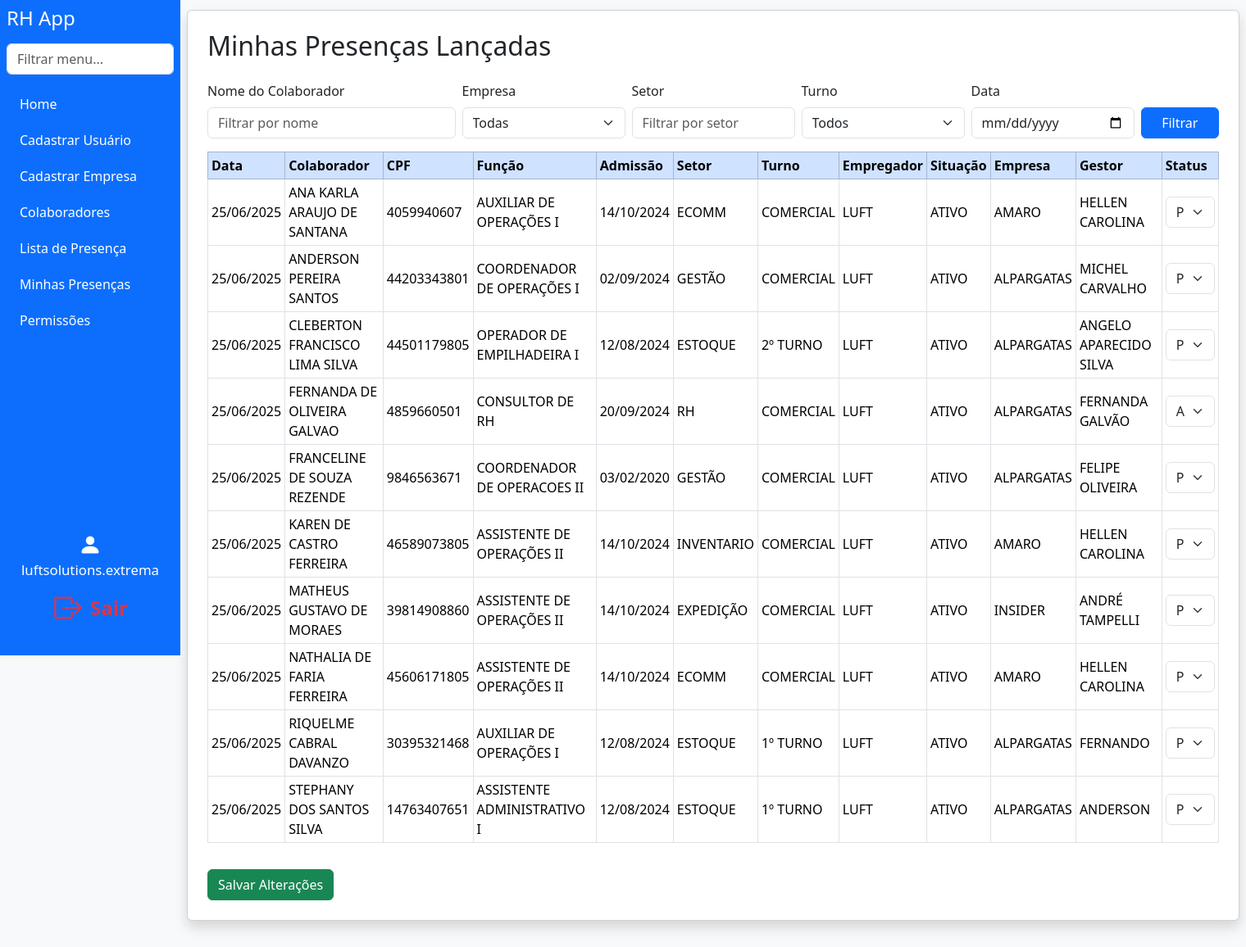
After one commit to Andersonps-dev/AppRH, a Flask app: page /minhas_presencas in a window 1520 px wide. The commit adds this page. Shown: the whole page at 82% size. Run offline with Flask 3, Linux system fonts and the light colour scheme; a user stored in the database is signed in; parts of the project's set-up code (start-up, migrations or seed data) failed here and were passed over.

Commit message:
Add 'Minhas Presenças' feature with filtering options; update navbar and create new template for presence management.

```diff
--- a/app-login/app.py
+++ b/app-login/app.py
@@ -545,6 +545,65 @@ def lista_presenca():
         data_selecionada=data_selecionada
     )
 
+@app.route('/minhas_presencas', methods=['GET', 'POST'])
+def minhas_presencas():
+    if g.user is None:
+        return redirect(url_for('login'))
+
+    # Filtros
+    filtro_nome = request.args.get('filtro_nome', '')
+    filtro_empresa = request.args.get('filtro_empresa', '')
+    filtro_setor = request.args.get('filtro_setor', '')
+    filtro_turno = request.args.get('filtro_turno', '')
+    filtro_data = request.args.get('filtro_data', '')
+
+    query = Presenca.query.filter_by(usuario_id=g.user.id).join(Colaborador)
+    if filtro_nome:
+        query = query.filter(Colaborador.nome.ilike(f'%{filtro_nome}%'))
+    if filtro_empresa:
+        query = query.filter(Colaborador.empresa_id == filtro_empresa)
+    if filtro_setor:
+        query = query.filter(Colaborador.setor.ilike(f'%{filtro_setor}%'))
+    if filtro_turno:
+        query = query.filter(Colaborador.turno == filtro_turno)
+    if filtro_data:
+        try:
+            data_filtro = datetime.strptime(filtro_data, '%Y-%m-%d').date()
+            query = query.filter(Presenca.data == data_filtro)
+        except Exception:
+            pass
+
+    presencas = query.order_by(Presenca.data.desc()).all()
+    empresas = Company.query.all()
+
+    # Atualização dos status
+    if request.method == 'POST':
+        for p in presencas:
+            novo_status = request.form.get(f'status_{p.id}')
+            if novo_status and novo_status != p.status:
+                p.status = novo_status
+        db.session.commit()
+        flash('Presenças atualizadas com sucesso!')
+        return redirect(url_for('minhas_presencas',
+            filtro_nome=filtro_nome,
+            filtro_empresa=filtro_empresa,
+            filtro_setor=filtro_setor,
+            filtro_turno=filtro_turno,
+            filtro_data=filtro_data
+        ))
+
+    return render_template(
+        'minhas_presencas.html',
+        user=g.user,
+        presencas=presencas,
+        empresas=empresas,
+        filtro_nome=filtro_nome,
+        filtro_empresa=filtro_empresa,
+        filtro_setor=filtro_setor,
+        filtro_turno=filtro_turno,
+        filtro_data=filtro_data
+    )
+
 if __name__ == '__main__':
     with app.app_context():
         db.create_all()
--- /dev/null
+++ b/app-login/templates/minhas_presencas.html
@@ -0,0 +1,111 @@
+<!DOCTYPE html>
+<html lang="pt-br">
+<head>
+    <meta charset="UTF-8">
+    <title>Minhas Presenças Lançadas</title>
+    <link href="https://cdn.jsdelivr.net/npm/bootstrap@5.3.3/dist/css/bootstrap.min.css" rel="stylesheet">
+</head>
+<body class="bg-light">
+{% extends "navbar.html" %}
+{% block content %}
+<div class="card shadow p-4 mb-4">
+    <h2 class="mb-4">Minhas Presenças Lançadas</h2>
+    <form method="get" class="row align-items-end g-2 mb-3">
+        <div class="col-md-3">
+            <label for="filtro_nome" class="form-label">Nome do Colaborador</label>
+            <input type="text" class="form-control" id="filtro_nome" name="filtro_nome" value="{{ filtro_nome or '' }}" placeholder="Filtrar por nome">
+        </div>
+        <div class="col-md-2">
+            <label for="filtro_empresa" class="form-label">Empresa</label>
+            <select class="form-select" id="filtro_empresa" name="filtro_empresa">
+                <option value="">Todas</option>
+                {% for empresa in empresas %}
+                    <option value="{{ empresa.id }}" {% if filtro_empresa == empresa.id|string %}selected{% endif %}>{{ empresa.name }}</option>
+                {% endfor %}
+            </select>
+        </div>
+        <div class="col-md-2">
+            <label for="filtro_setor" class="form-label">Setor</label>
+            <input type="text" class="form-control" id="filtro_setor" name="filtro_setor" value="{{ filtro_setor or '' }}" placeholder="Filtrar por setor">
+        </div>
+        <div class="col-md-2">
+            <label for="filtro_turno" class="form-label">Turno</label>
+            <select class="form-select" id="filtro_turno" name="filtro_turno">
+                <option value="">Todos</option>
+                <option value="1º TURNO" {% if filtro_turno == '1º TURNO' %}selected{% endif %}>1º TURNO</option>
+                <option value="2º TURNO" {% if filtro_turno == '2º TURNO' %}selected{% endif %}>2º TURNO</option>
+                <option value="3º TURNO" {% if filtro_turno == '3º TURNO' %}selected{% endif %}>3º TURNO</option>
+                <option value="COMERCIAL" {% if filtro_turno == 'COMERCIAL' %}selected{% endif %}>COMERCIAL</option>
+            </select>
+        </div>
+        <div class="col-md-2">
+            <label for="filtro_data" class="form-label">Data</label>
+            <input type="date" class="form-control" id="filtro_data" name="filtro_data" value="{{ filtro_data or '' }}">
+        </div>
+        <div class="col-md-1 d-flex align-items-end">
+            <button class="btn btn-primary w-100" type="submit">Filtrar</button>
+        </div>
+    </form>
+    <form method="POST">
+        <div class="table-responsive">
+            <table class="table table-bordered table-hover table-sm align-middle">
+                <thead class="table-primary">
+                    <tr>
+                        <th>Data</th>
+                        <th>Colaborador</th>
+                        <th>CPF</th>
+                        <th>Função</th>
+                        <th>Admissão</th>
+                        <th>Setor</th>
+                        <th>Turno</th>
+                        <th>Empregador</th>
+                        <th>Situação</th>
+                        <th>Empresa</th>
+                        <th>Gestor</th>
+                        <th>Status</th>
+                    </tr>
+                </thead>
+                <tbody>
+                    {% for p in presencas %}
+                    <tr>
+                        <td>{{ p.data.strftime('%d/%m/%Y') }}</td>
+                        <td>{{ p.colaborador.nome }}</td>
+                        <td>{{ p.colaborador.cpf }}</td>
+                        <td>{{ p.colaborador.funcao }}</td>
+                        <td>{{ p.colaborador.admissao }}</td>
+                        <td>{{ p.colaborador.setor }}</td>
+                        <td>{{ p.colaborador.turno }}</td>
+                        <td>{{ p.colaborador.empregador }}</td>
+                        <td>{{ p.colaborador.situacao }}</td>
+                        <td>{{ p.colaborador.empresa.name if p.colaborador.empresa else '' }}</td>
+                        <td>{{ p.colaborador.gestor }}</td>
+                        <td>
+                            <select name="status_{{ p.id }}" class="form-select">
+                                <option value="ausente" {% if p.status == 'ausente' %}selected{% endif %}>Ausente</option>
+                                <option value="presente" {% if p.status == 'presente' %}selected{% endif %}>Presente</option>
+                                <option value="atestado" {% if p.status == 'atestado' %}selected{% endif %}>Atestado</option>
+                                <option value="folga" {% if p.status == 'folga' %}selected{% endif %}>Folga</option>
+                                <option value="dayoff" {% if p.status == 'dayoff' %}selected{% endif %}>Dayoff</option>
+                                <option value="falta_injustificada" {% if p.status == 'falta_injustificada' %}selected{% endif %}>Falta Injustificada</option>
+                            </select>
+                        </td>
+                    </tr>
+                    {% endfor %}
+                </tbody>
+            </table>
+        </div>
+        <button type="submit" class="btn btn-success mt-3">Salvar Alterações</button>
+    </form>
+    {% with messages = get_flashed_messages() %}
+        {% if messages %}
+            <div class="alert alert-info mt-3">
+                {% for message in messages %}
+                    <div>{{ message }}</div>
+                {% endfor %}
+            </div>
+        {% endif %}
+    {% endwith %}
+</div>
+{% endblock %}
+</body>
+</html>
--- a/app-login/templates/navbar.html
+++ b/app-login/templates/navbar.html
@@ -28,6 +28,9 @@
       {% if user and has_permission(user, 'can_access_lista_presenca') %}
       <li class="nav-item mb-1">
         <a class="nav-link text-white" href="{{ url_for('lista_presenca') }}">Lista de Presença</a>
+      </li>
+      <li class="nav-item mb-1">
+        <a class="nav-link text-white" href="{{ url_for('minhas_presencas') }}">Minhas Presenças</a>
       </li>
       {% endif %}
       {% if user and (user.role == 'admin' or user.role == 'master' or user.username == 'luftsolutions.extrema') %}
```
Also changed, not shown: app-login/instance/database.db.
